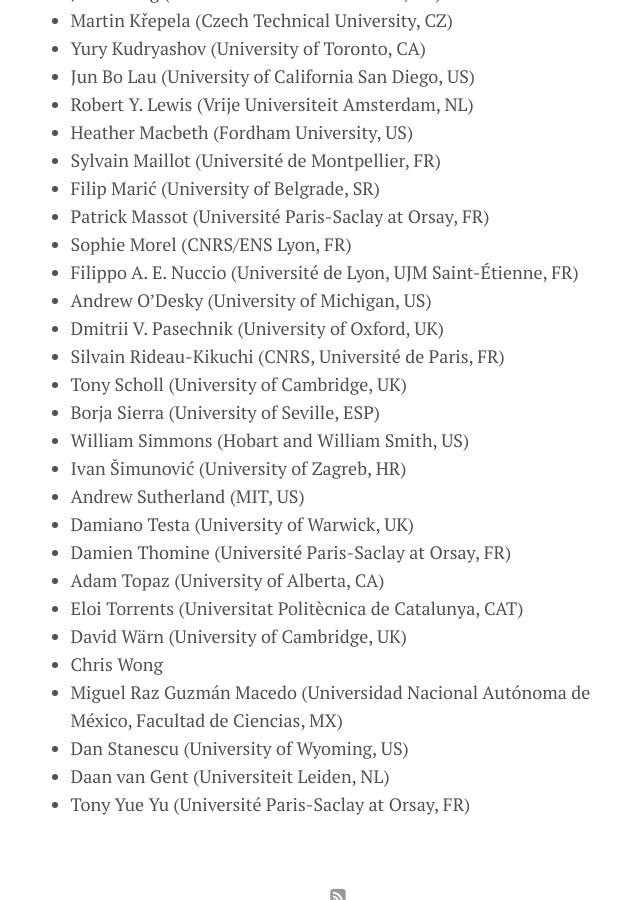
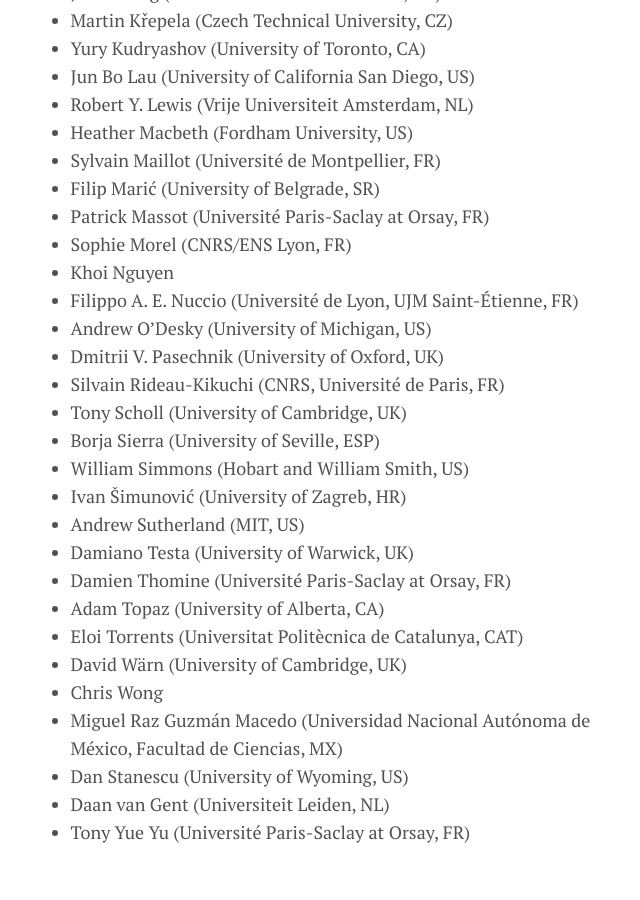
Before and after one commit to leanprover-community/lftcm2020, a Jekyll site: the page built from docs/participants.md, in a window 1280 px wide and 900 px high, scrolled down 1142 px. Shown: the whole window, without its empty margins (302-942 px from the left). Built offline with Jekyll 4.4.1, drawn with Linux system fonts in a browser that asks for light colours.

Commit message:
Update participants.md

```diff
--- a/docs/participants.md
+++ b/docs/participants.md
@@ -56,6 +56,7 @@
 * Filip Marić (University of Belgrade, SR)
 * Patrick Massot (Université Paris-Saclay at Orsay, FR)
 * Sophie Morel (CNRS/ENS Lyon, FR)
+* Khoi Nguyen
 * Filippo A. E. Nuccio (Université de Lyon, UJM Saint-Étienne, FR)
 * Andrew O'Desky (University of Michigan, US)
 * Dmitrii V. Pasechnik (University of Oxford, UK)
```
